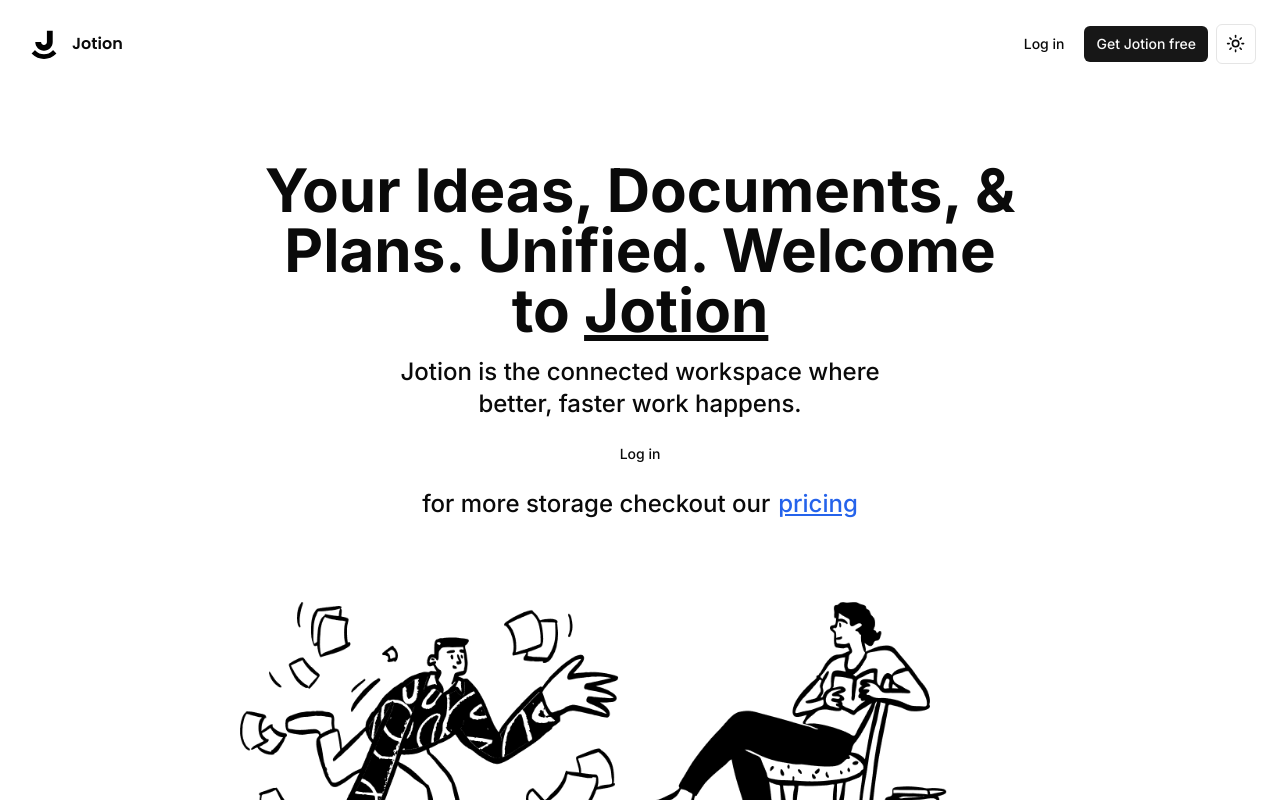
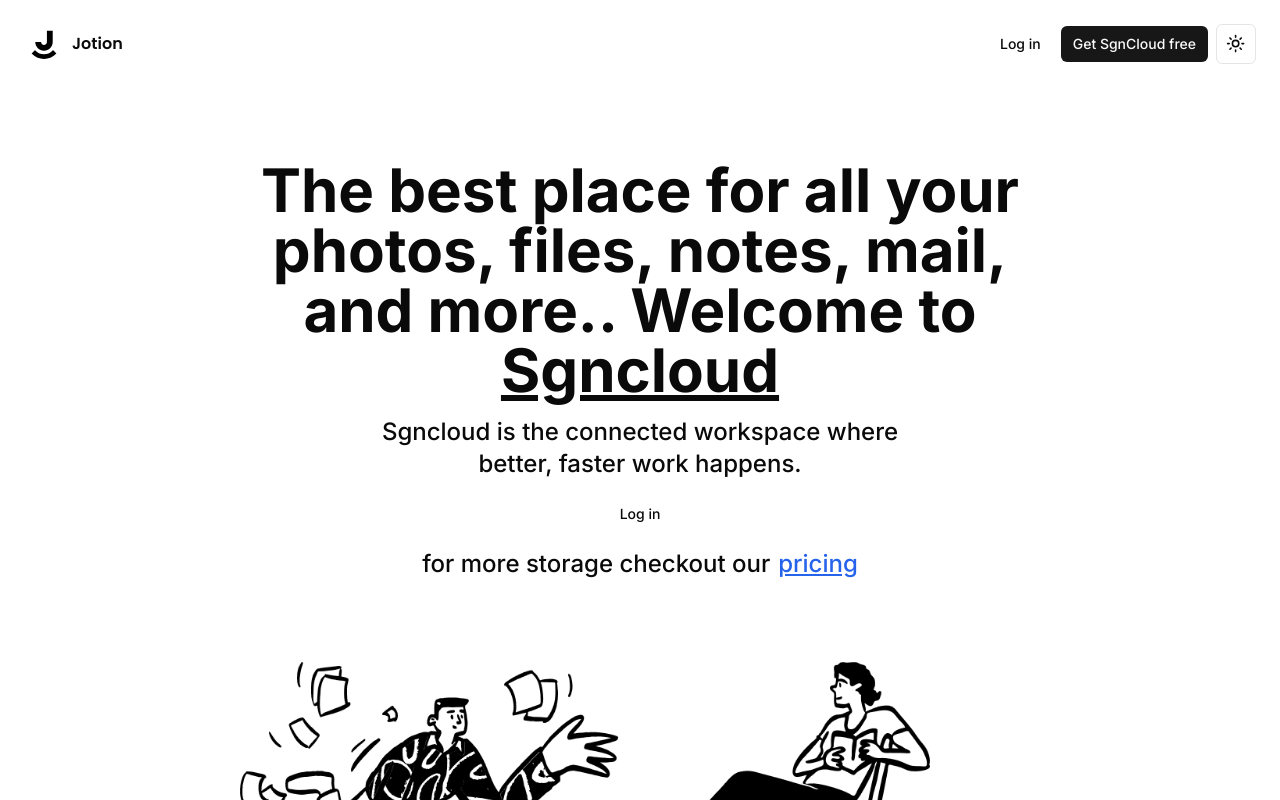
Before and after one commit to 7144samuelG/sgn-cloud, a Next.js app: page / in a window 1280 px wide. Shown: the top 800 px of the page. Built offline with nearby package versions, Linux system fonts and the light colour scheme; no server answers.

Commit message:
change main content

```diff
--- a/app/(marketing)/_components/heading.tsx
+++ b/app/(marketing)/_components/heading.tsx
@@ -16,11 +16,11 @@
   return (
     <div className="max-w-3xl space-y-4">
       <h1 className="text-3xl sm:text-5xl md:text-6xl font-bold">
-        Your Ideas, Documents, & Plans. Unified. Welcome to{" "}
-        <span className="underline">Jotion</span>
+      The best place for all your photos, files, notes, mail, and more.. Welcome to{" "}
+        <span className="underline">Sgncloud</span>
       </h1>
       <h3 className="text-base sm:text-xl md:text-2xl font-medium">
-        Jotion is the connected workspace where <br />
+        Sgncloud is the connected workspace where <br />
         better, faster work happens.
       </h3>
        {!isLoaded && (
--- a/app/(marketing)/_components/navbar.tsx
+++ b/app/(marketing)/_components/navbar.tsx
@@ -32,14 +32,14 @@
               </Button>
             </SignInButton>
             <SignInButton mode="modal">
-              <Button size="sm">Get Jotion free</Button>
+              <Button size="sm">Get SgnCloud free</Button>
             </SignInButton>
           </>
         )}
         {isSignedIn && (
           <>
             <Button variant="ghost" size="sm" asChild>
-              <Link href="/dashboard">Enter Jotion</Link>
+              <Link href="/dashboard">Enter Sgncloud</Link>
             </Button>
             <UserButton afterSignOutUrl="/" />
           </>
```
